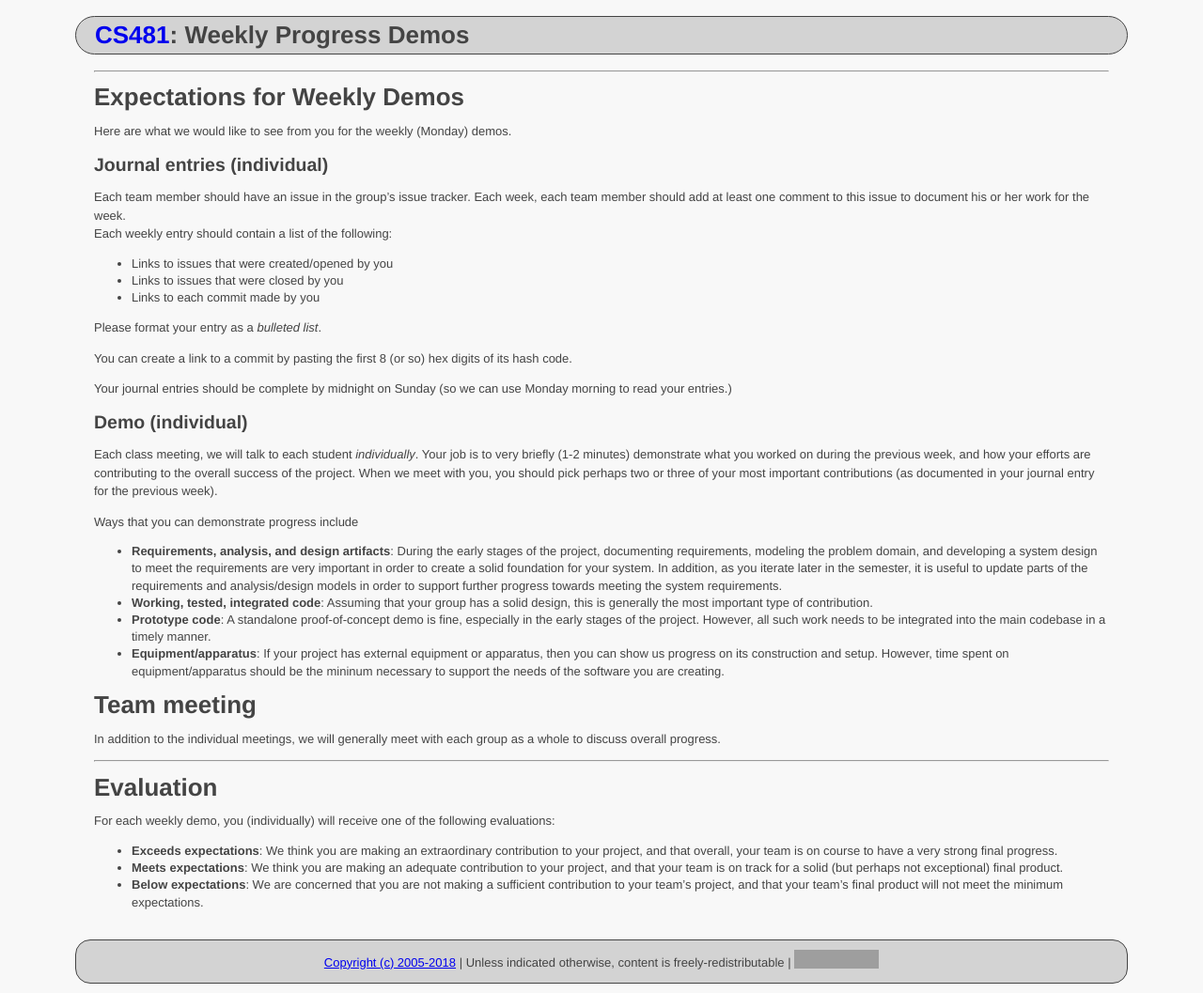
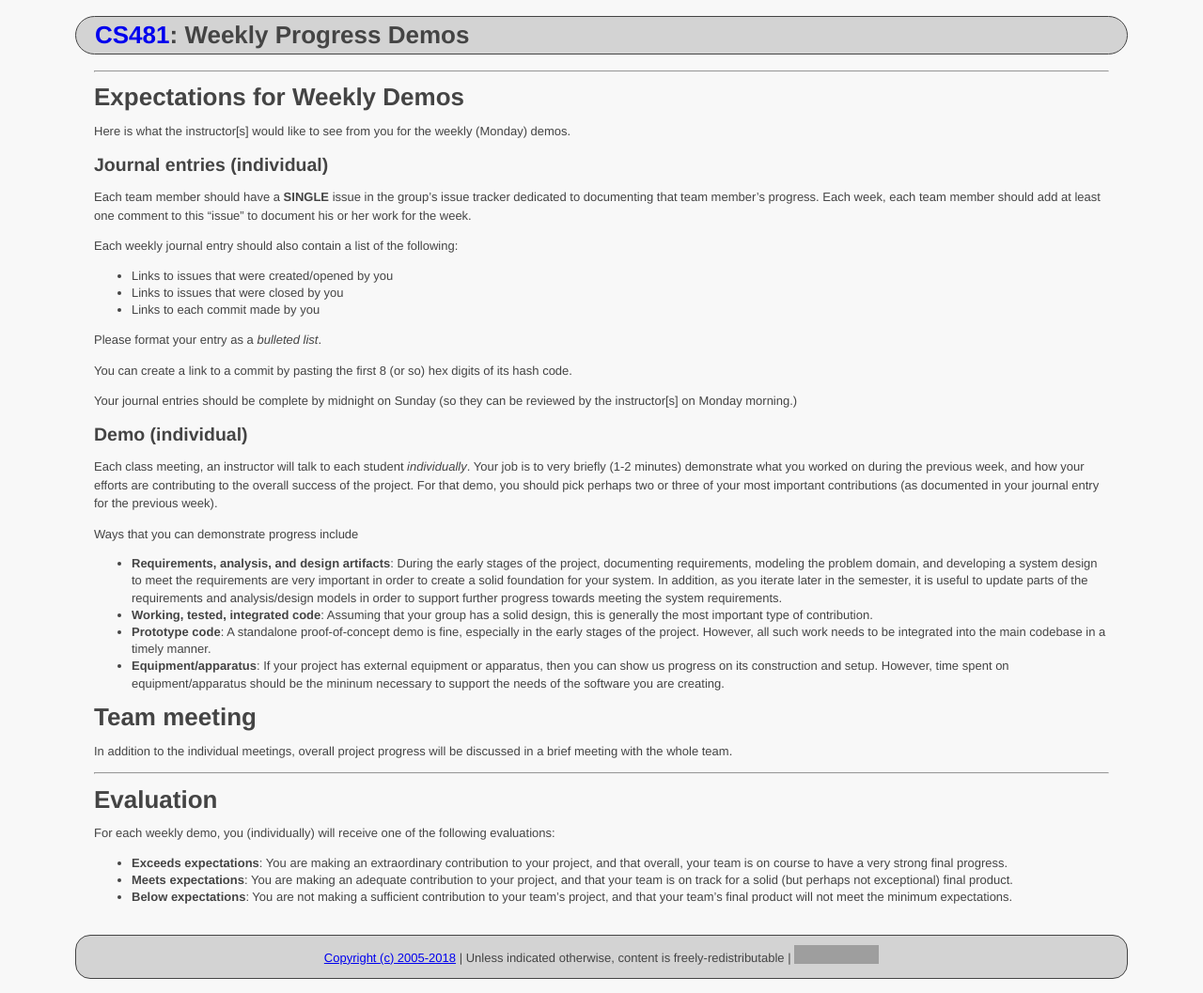
Before and after one commit to ycpcs/cs481-fall2018-101, a Jekyll site: the page built from assign/assign02.md, in a window 1280 px wide. Shown: the whole page at 94% size. Built offline with Jekyll 4.4.1, drawn with Linux system fonts in a browser that asks for light colours; grey boxes are pictures that could not be loaded.

Commit message:
updated assignments

```diff
--- a/assign/assign02.md
+++ b/assign/assign02.md
@@ -10,13 +10,15 @@ title: Weekly Progress Demos
 
 # Expectations for Weekly Demos
 
-Here are what we would like to see from you for the weekly (Monday) demos.
+Here is what the instructor[s] would like to see from you for the weekly (Monday) demos.
 
 
 ## Journal entries (individual)
 
-Each team member should have an issue in the group's issue tracker.  Each week, each team member should add at least one comment to this issue to document his or her work for the week.
-Each weekly entry should contain a list of the following:
+Each team member should have a **SINGLE** issue in the group's issue tracker dedicated to documenting that team member's
+progress.  Each week, each team member should add at least one comment to this "issue" to document his or her work for the week.
+
+Each weekly journal entry should also contain a list of the following:
 
 * Links to issues that were created/opened by you
 * Links to issues that were closed by you
@@ -26,12 +28,12 @@ Please format your entry as a *bulleted list*.
 
 You can create a link to a commit by pasting the first 8 (or so) hex digits of its hash code.
 
-Your journal entries should be complete by midnight on Sunday (so we can use Monday morning to read your entries.)
+Your journal entries should be complete by midnight on Sunday (so they can be reviewed by the instructor[s] on Monday morning.)
 
 
 ## Demo (individual)
 
-Each class meeting, we will talk to each student *individually*.  Your job is to very briefly (1-2 minutes) demonstrate what you worked on during the previous week, and how your efforts are contributing to the overall success of the project.  When we meet with you, you should pick perhaps two or three of your most important contributions (as documented in your journal entry for the previous week).
+Each class meeting, an instructor will talk to each student *individually*. Your job is to very briefly (1-2 minutes) demonstrate what you worked on during the previous week, and how your efforts are contributing to the overall success of the project. For that demo, you should pick perhaps two or three of your most important contributions (as documented in your journal entry for the previous week).
 
 Ways that you can demonstrate progress include
 
@@ -42,7 +44,7 @@ Ways that you can demonstrate progress include
 
 # Team meeting
 
-In addition to the individual meetings, we will generally meet with each group as a whole to discuss overall progress.
+In addition to the individual meetings, overall project progress will be discussed in a brief meeting with the whole team.
 
 --- --- --- --- --- --- --- --- --- --- --- --- --- --- --- --- --- --- --- --- --- --- --- ---
 
@@ -52,6 +54,6 @@ In addition to the individual meetings, we will generally meet with each group a
 
 For each weekly demo, you (individually) will receive one of the following evaluations:
 
-* **Exceeds expectations**: We think you are making an extraordinary contribution to your project, and that overall, your team is on course to have a very strong final progress.
-* **Meets expectations**: We think you are making an adequate contribution to your project, and that your team is on track for a solid (but perhaps not exceptional) final product.
-* **Below expectations**: We are concerned that you are not making a sufficient contribution to your team's project, and that your team's final product will not meet the minimum expectations.
+* **Exceeds expectations**: You are making an extraordinary contribution to your project, and that overall, your team is on course to have a very strong final progress.
+* **Meets expectations**: You are making an adequate contribution to your project, and that your team is on track for a solid (but perhaps not exceptional) final product.
+* **Below expectations**: You are not making a sufficient contribution to your team's project, and that your team's final product will not meet the minimum expectations.
```
Also changed, not shown: assign/assign01.md (+5 -5 lines), assign/assign05.md (+4 -4 lines), assign/assign06.md (+2 -2 lines), assign/assign07.md (+5 -5 lines).
